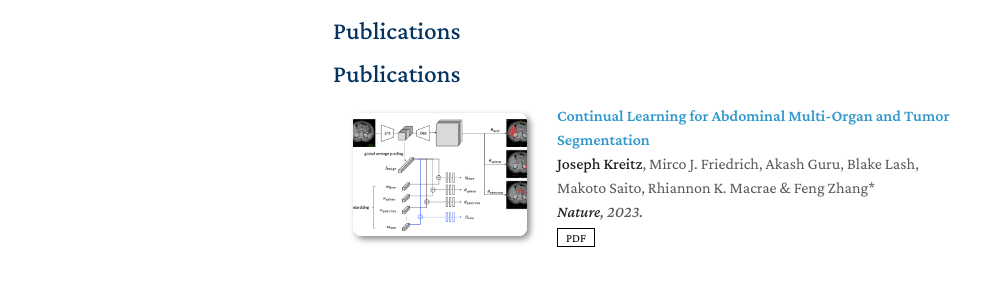
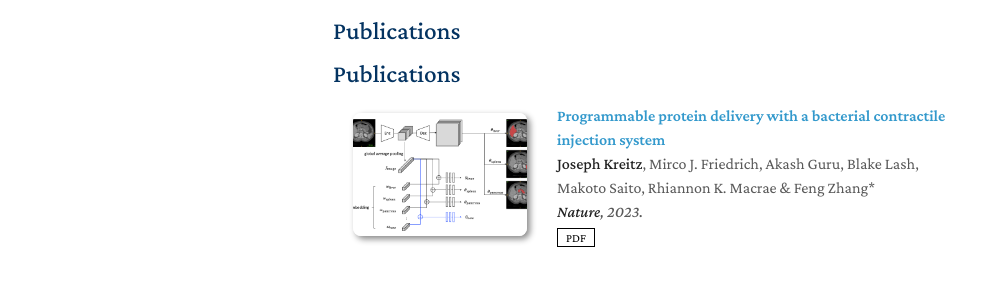
Before and after one commit to jkreitz/jkreitz.github.io, a Jekyll site: the page built from index.md, in a window 1280 px wide and 999 px high. Shown: the part 449-733 px from the top of the window, without its empty margins (137-1135 px from the left). Built offline with Jekyll 4.4.1, drawn with Linux system fonts in a browser that asks for light colours; nearby versions of some CDN libraries; a style sheet for code colours, icons or effects is not loaded; our own code applies the rules of GitHub Pages for plain Markdown files.

Commit message:
Update publications.yml

```diff
--- a/_data/publications.yml
+++ b/_data/publications.yml
@@ -1,6 +1,6 @@
 main:
 
-  - title: Continual Learning for Abdominal Multi-Organ and Tumor Segmentation
+  - title: Programmable protein delivery with a bacterial contractile injection system
     authors: <strong>Joseph Kreitz</strong>, Mirco J. Friedrich, Akash Guru, Blake Lash, Makoto Saito, Rhiannon K. Macrae & Feng Zhang*
     conference: <strong>Nature</strong>, 2023.
     pdf: https://www.nature.com/articles/s41586-023-05870-7
```
